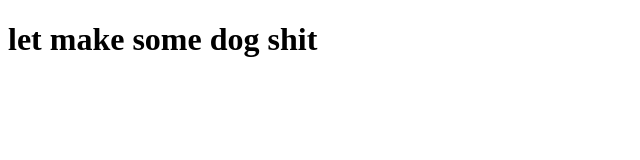
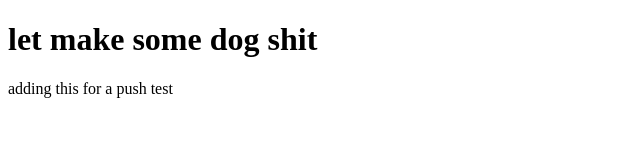
Before and after one commit to Walrus-Dog/cbgpage, a plain HTML site: page index.html in a window 1280 px wide. Shown: the whole page, without its empty margins (0-640 px from the left). Drawn offline with Linux system fonts and the light colour scheme.

Commit message:
Push test

```diff
--- a/index.html
+++ b/index.html
@@ -8,5 +8,6 @@
 </head>
 <body>
     <h1>let make some dog shit</h1>
+    <p>adding this for a push test</p>
 </body>
 </html>
```
